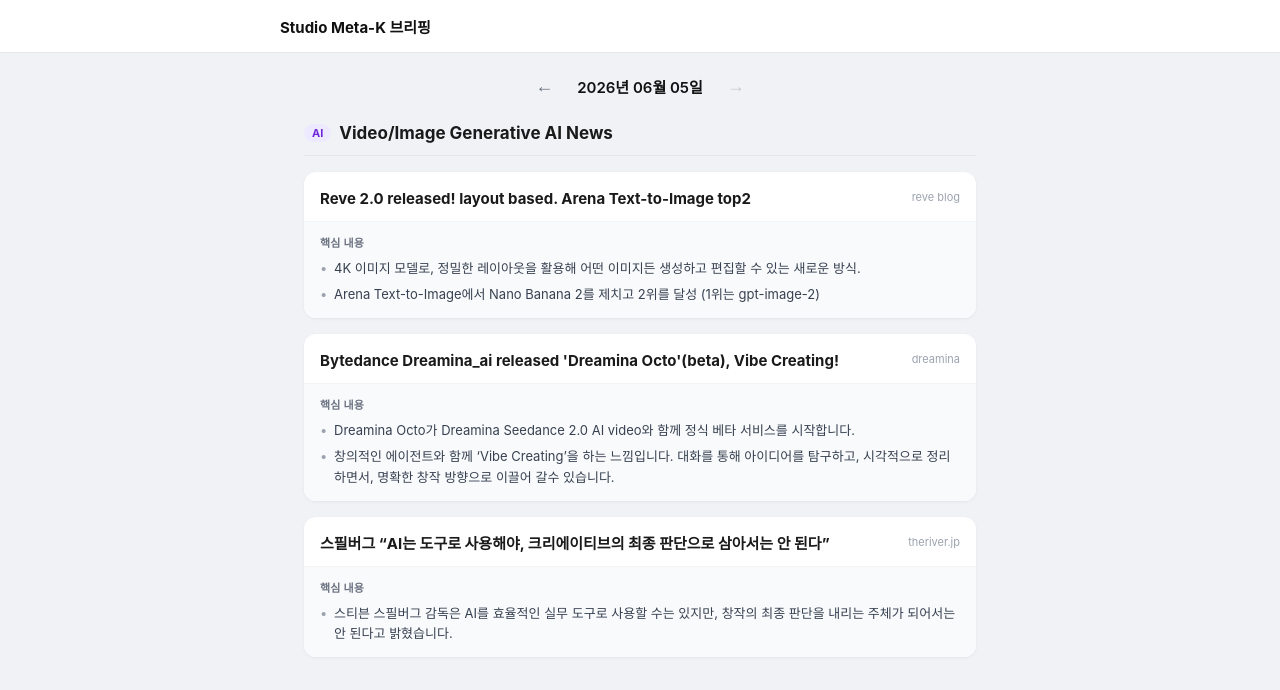
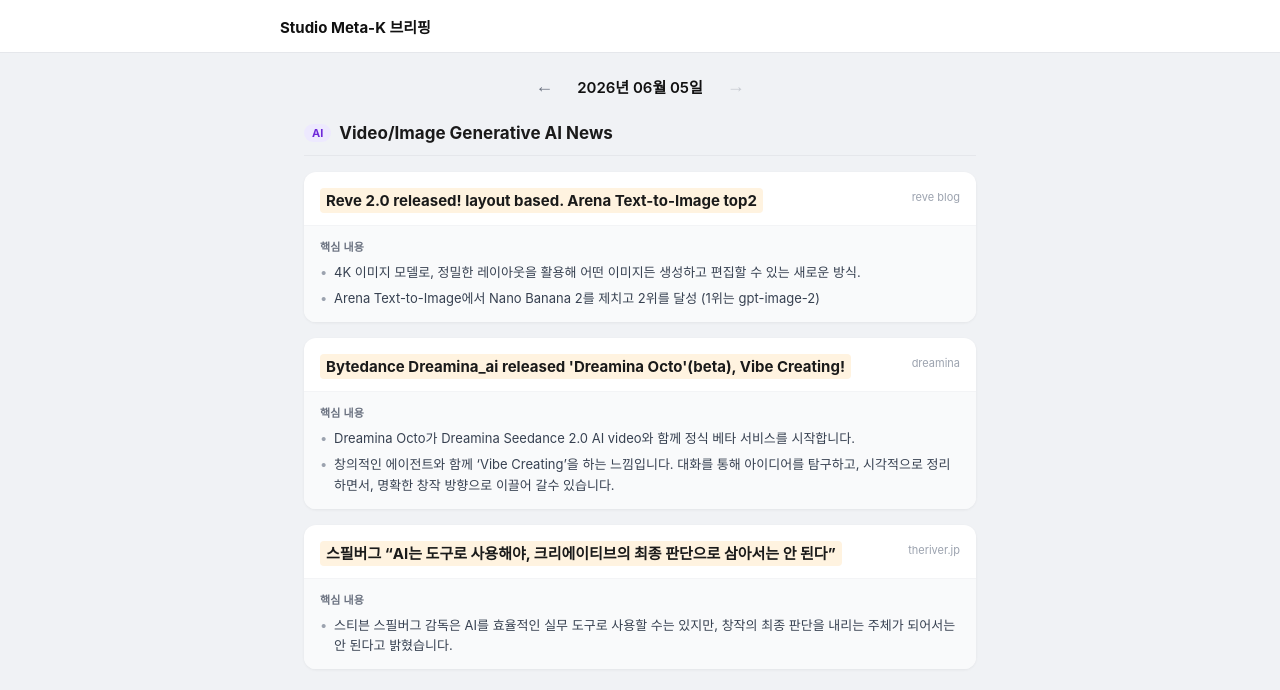
Before and after one commit to wonwizard/wonwizard.github.io, a Jekyll site: the page news/index.html, which Jekyll copies as it is, in a window 1280 px wide. Shown: the top 690 px of the page. Built offline with Jekyll 4.4.1, drawn with Linux system fonts in a browser that asks for light colours.

Commit message:
Add files via upload

```diff
--- a/news/css/style.css
+++ b/news/css/style.css
@@ -143,6 +143,9 @@ body {
   font-weight: 700;
   line-height: 1.4;
   transition: color 0.15s;
+  background: #fff3e0;
+  padding: 2px 6px;
+  border-radius: 4px;
 }
 
 .article-source {
```
